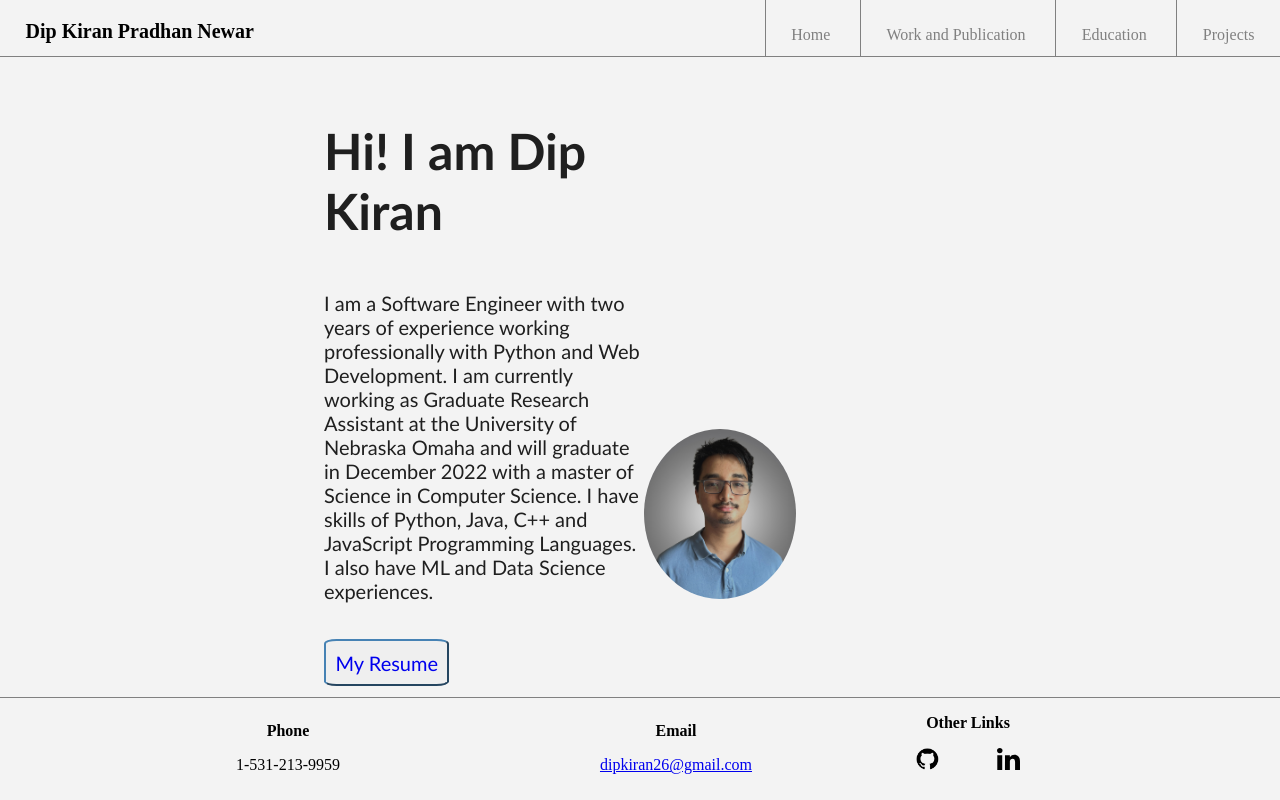
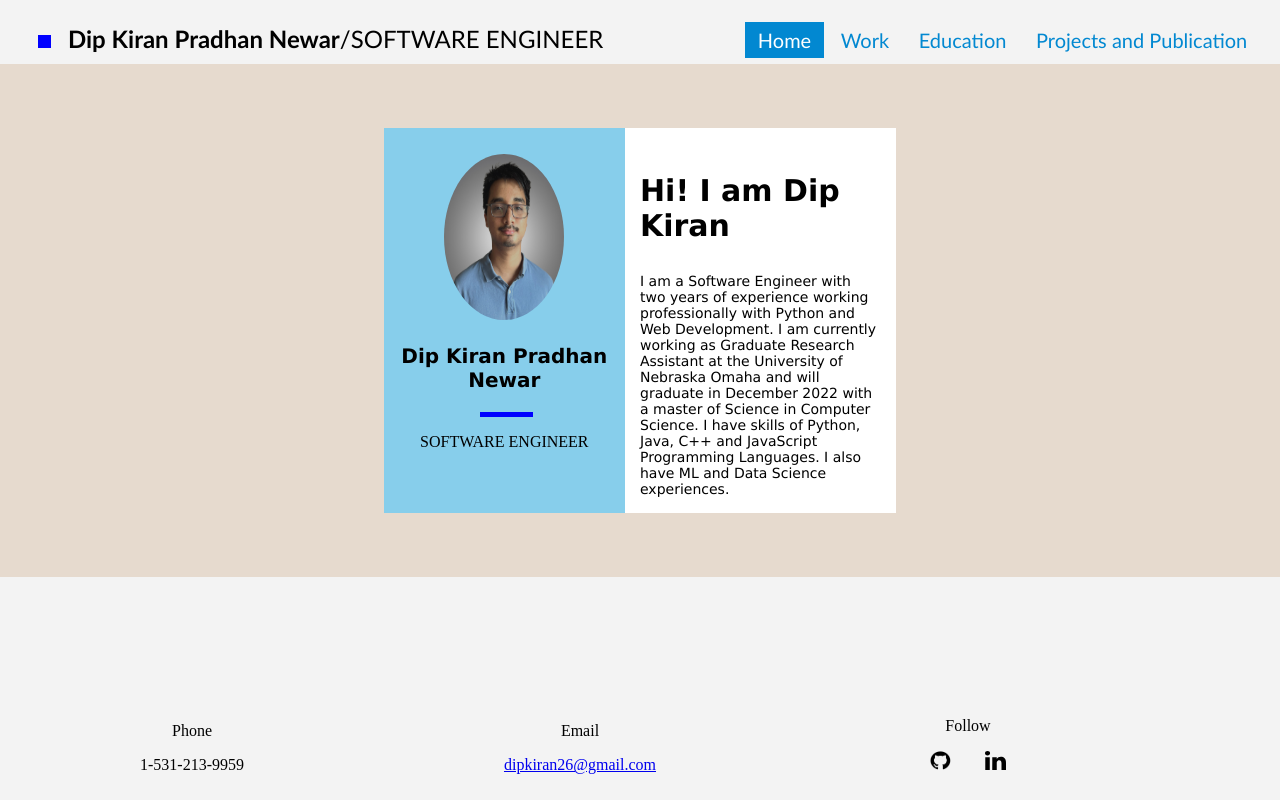
Before and after one commit to Dipkiran/dipkiran.github.io, a plain HTML site: page index.html in a window 1280 px wide. Drawn offline with Linux system fonts and the light colour scheme.

Commit message:
Index page

```diff
--- a/css/style.css
+++ b/css/style.css
@@ -1,4 +1,4 @@
-body{
+/* body{
     background-color: #F3F3F3;
 }
 .title {
@@ -39,11 +39,6 @@ body{
 .navbar a:hover{
     color: lightblue;
 }
-.introduction{
-    padding-top: 5%;
-    padding-bottom: 5%;
-    overflow:scroll;
-}
 .contacts{
     width: 15%;
     margin-left: 15%;
@@ -81,6 +76,9 @@ body{
 }
 .introduction{
     width: 100%;
+    padding-top: 5%;
+    padding-bottom: 5%;
+    overflow:scroll;
 }
 .introduction .title-img{
     display: inline-block;
@@ -103,6 +101,7 @@ body{
 .introduction .title-description .main{
     font-size: 50px;
     font-weight: bold;
+    font-family:'Gill Sans', 'Gill Sans MT', Calibri, 'Trebuchet MS', sans-serif;
 }
 .introduction .resume{
     margin-left: 25%;
@@ -118,3 +117,145 @@ body{
 .introduction .resume a{
     text-decoration: none;
 }
+.work{
+    width: 100%;
+    padding-top: 5%;
+    padding-bottom: 5%;
+    overflow:scroll;
+}
+.work b{
+    font-size: 40px;
+    font-weight: bold;
+    font-family:'Gill Sans', 'Gill Sans MT', Calibri, 'Trebuchet MS', sans-serif;
+    color: #1f1f1f;
+    padding-left: 10%;
+}
+ */
+body{
+    background-color: #F3F3F3;
+    margin: 0;
+}
+.navbar{
+    width: 100%;
+    position: fixed;
+    z-index: 1;
+    top: 0;
+    overflow-x: hidden;
+    vertical-align: middle;
+}
+.navbar .icon{
+    padding: 0.5%;
+    background-color: blue;
+    display: inline-block;
+    margin-left: 3%;
+}
+.navbar p{
+    display: inline-block;
+    font-family: 'Gill Sans', 'Gill Sans MT', Calibri, 'Trebuchet MS', sans-serif;
+    font-size: 24px;
+    padding: 0 1%;
+    font-weight: 100;
+}
+.navbar .links{
+    display: inline-block;
+    width: 50%;
+    text-align: right;
+}
+.navbar a{
+    text-decoration: none;
+    color: #0288d1;
+    padding: 1% 2%;
+    font-family: 'Gill Sans', 'Gill Sans MT', Calibri, 'Trebuchet MS', sans-serif;
+    font-size: 20px;
+}
+.navbar .active {
+    background-color: #0288d1;
+    color: white;
+}
+.footer{
+    bottom: 0;
+    left: 0;
+    width: 100%;
+    position: fixed;
+    margin-bottom: 2%;
+    z-index: 1;
+}
+.footer .contacts {
+    display: inline-block;
+    padding: 0 5%;
+    width: 20%;
+    text-align: center;
+}
+.footer .contacts .contacts-links{
+    width: 20%;
+    display: inline-block;
+    text-align: center;
+}
+.footer .contacts .contacts-links img{
+    width: 40%;
+    padding: 0;
+    display: inline-block;
+}
+.container{
+    background-color: #E6DACE;
+    padding: 5% 30%;
+    margin-top: 5%;
+    display: flex;
+}
+.container .introduction {
+    background-color: white;
+    display: flex;
+}
+.container .work {
+    background-color: #C7F4FB;
+    padding: 5%;
+}
+.container .education {
+    background-color: #C7F4FB;
+    padding: 5%;
+}
+.container .project {
+    background-color: #C7F4FB;
+    padding: 5%;
+}
+.container .introduction .title-img{
+    /* display:flex; */
+    padding: 5% 0;
+    flex-direction: column;
+    flex: 0.5;
+    /* width: 40%; */
+    text-align: center;
+    background-color:skyblue    ;
+    /* padding: 5%; */
+}
+.container .introduction .title-description{
+    /* display:flex; */
+    flex: 0.5;
+    /* width: 40%; */
+    flex-direction: column;
+    padding: 3%;
+}
+.container .introduction .title-img .profile{
+    width: 50%;
+    height: 50%;
+    border-radius: 50%;
+}
+.container .introduction .title-img .name{
+    font-size: 20px;
+    font-family: 'Lucida Sans', 'Lucida Sans Regular', 'Lucida Grande', 'Lucida Sans Unicode', Geneva, Verdana, sans-serif;
+    font-weight: bold;
+}
+.container .introduction .title-img .line{
+    padding: 1%;
+    width: 20%;
+    background-color: blue;
+    margin-left: 40%;
+}
+.container .introduction .title-description .main{
+    font-size: 30px;
+    font-weight: bold;
+}
+.container .introduction .title-description{
+    font-size: 14px;
+    font-family:'Lucida Sans', 'Lucida Sans Regular', 'Lucida Grande', 'Lucida Sans Unicode', Geneva, Verdana, sans-serif;
+}
--- a/index.html
+++ b/index.html
@@ -6,19 +6,33 @@
     </head>
     <body>
         <div class="navbar">
-            <p>Dip Kiran Pradhan Newar</p>
-            <a href="/index.html">Home</a>
-            <a href="/work.html">Work and Publication</a>
-            <a href="/education.html">Education</a>
-            <a href="/project.html">Projects</a>
+            <div class="icon"></div>
+            <p><b>Dip Kiran Pradhan Newar</b>/SOFTWARE ENGINEER</p>
+            <div class="links">
+                <a href="/index.html" class="active">Home</a>
+                <a href="/work.html">Work</a>
+                <a href="/education.html">Education</a>
+                <a href="/project.html">Projects and Publication</a>
+            </div>
+        </div>
+        <div class = "container">
+            <div class="introduction">
+                <div class="title-img">
+                    <img class="profile" src="/images/dipkiran_pp.jpg">
+                    <p class="name">Dip Kiran Pradhan Newar</p>
+                    <div class="line"></div>
+                    <p>SOFTWARE ENGINEER</p>
+                </div>
+                <div class="title-description">
+                    <p class="main">Hi! I am Dip Kiran</p> I am a Software Engineer with two years of experience working professionally with Python and Web Development.
+                    I am currently working as Graduate Research Assistant at the University of Nebraska Omaha and will graduate in December 2022 with a master of Science in Computer Science.
+                    I have skills of Python, Java, C++ and JavaScript Programming Languages. I also have ML and Data Science experiences.
+                </div>
 
+            </div>
         </div>
-        <div class = "introduction">
-            <div class="title-description">
-                <p class="main">Hi! I am Dip Kiran</p> I am a Software Engineer with two years of experience working professionally with Python and Web Development.
-                I am currently working as Graduate Research Assistant at the University of Nebraska Omaha and will graduate in December 2022 with a master of Science in Computer Science.
-                I have skills of Python, Java, C++ and JavaScript Programming Languages. I also have ML and Data Science experiences.
-            </div>
+        <!-- <div class = "introduction">
+
             <div class="title-img">
                 <img class="profile" src="/images/dipkiran_pp.jpg">
             </div>
@@ -35,6 +49,15 @@
                 <div class="contacts-links"><a target="_blank" href="https://github.com/Dipkiran"><img class="github" src="/icons/github.png"></a></div>
                 <div class="contacts-links"><a target="_blank" href="https://www.linkedin.com/in/dipkiran/"><img class="linkedin" src="/icons/linkedin.svg"></a></div>
             </div>
+        </div> -->
+        <div class="footer">
+            <div class="contacts"><p>Phone</p> 1-531-213-9959</div>
+            <div class="contacts"><p>Email</p><a target="_blank" href="mailto:dipkiran26@gmail.com?subject=subject">dipkiran26@gmail.com</a></div>
+            <div class="contacts">
+                <p>Follow</p>
+                <div class="contacts-links"><a target="_blank" href="https://github.com/Dipkiran"><img src="/icons/github.png"></a></div>
+                <div class="contacts-links"><a target="_blank" href="https://www.linkedin.com/in/dipkiran/"><img src="/icons/linkedin.svg"></a></div>
+            </div>
         </div>
     </body>
 </html>
```
Also changed, not shown: education.html (+19 -23 lines), project.html (+13 -18 lines), work.html (+13 -18 lines).
